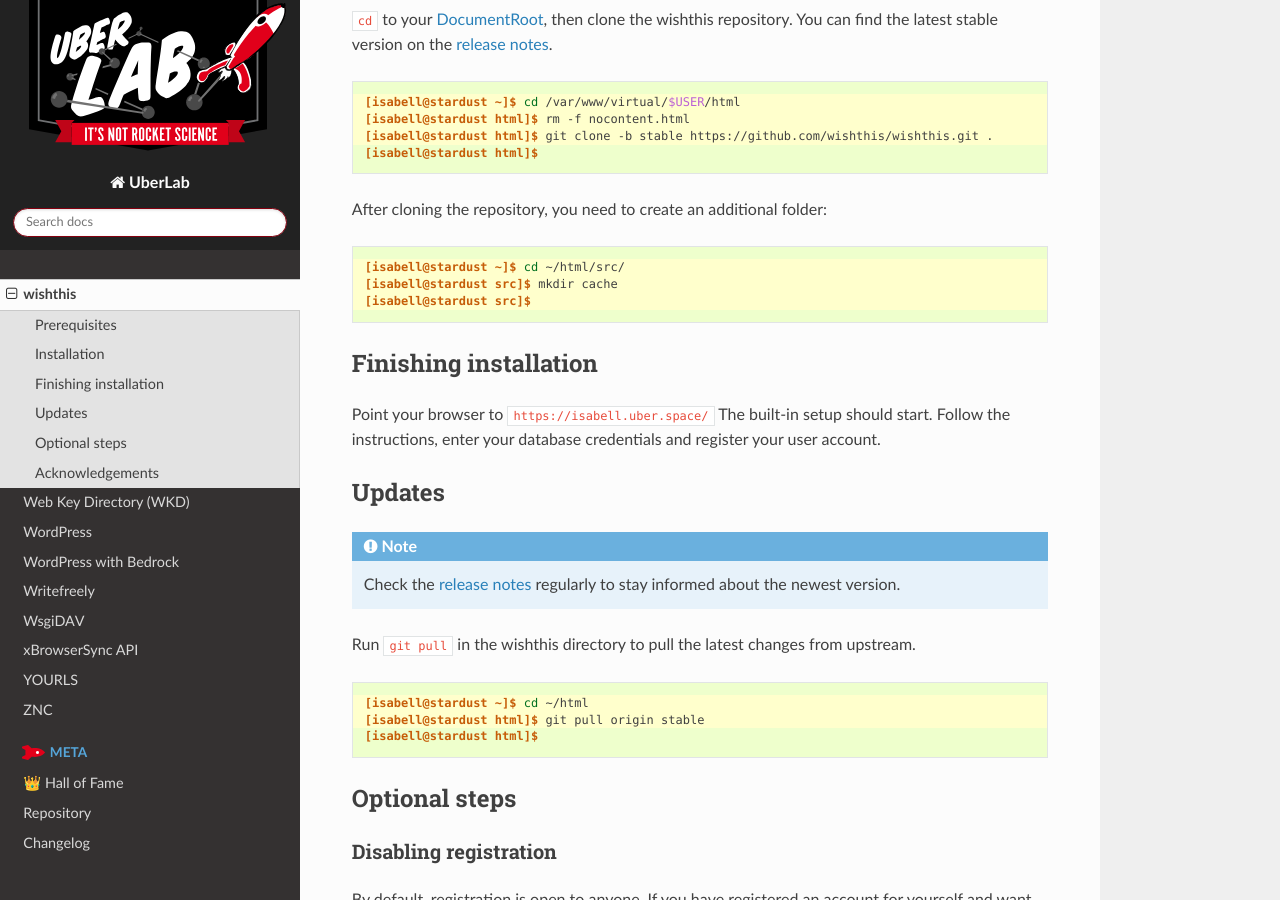
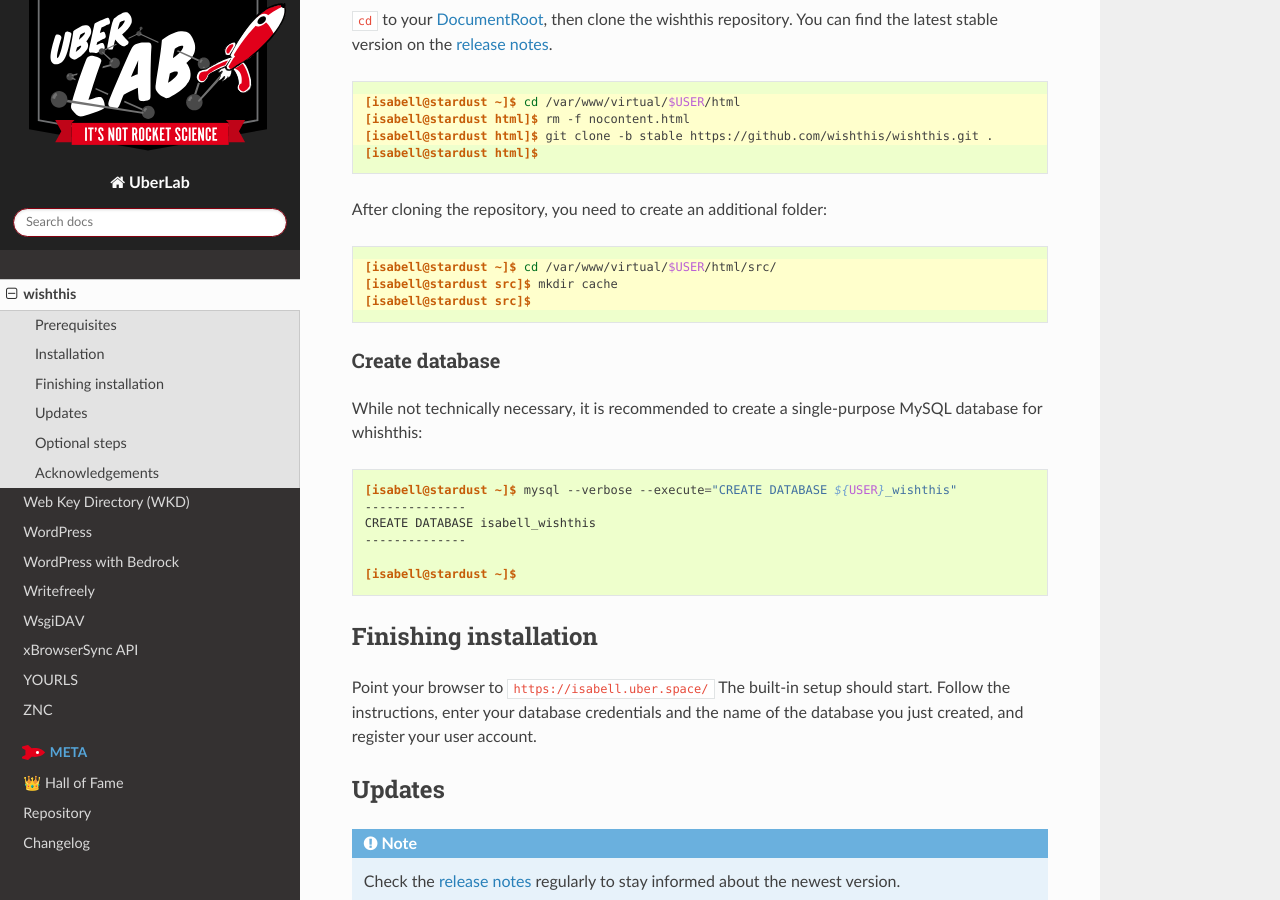
Before and after one commit to Uberspace/lab, a Sphinx documentation site: the page built from source/guide_wishthis.rst, in a window 1280 px wide and 900 px high, scrolled down 1779 px. Built offline with Sphinx 7.4.7 and the Read the Docs theme 2.0.0, drawn with Linux system fonts in a browser that asks for light colours.

Commit message:
minor changes

```diff
--- a/source/guide_wishthis.rst
+++ b/source/guide_wishthis.rst
@@ -65,14 +65,28 @@ After cloning the repository, you need to create an additional folder:
 .. code-block:: console
  :emphasize-lines: 1,2,3
 
- [isabell@stardust ~]$ cd ~/html/src/
+ [isabell@stardust ~]$ cd /var/www/virtual/$USER/html/src/
  [isabell@stardust src]$ mkdir cache
  [isabell@stardust src]$
+
+Create database
+---------------
+
+While not technically necessary, it is recommended to create a single-purpose MySQL database for whishthis:
+
+.. code-block:: console
+
+ [isabell@stardust ~]$ mysql --verbose --execute="CREATE DATABASE ${USER}_wishthis"
+ --------------
+ CREATE DATABASE isabell_wishthis
+ --------------
+
+ [isabell@stardust ~]$
 
 Finishing installation
 ======================
 
-Point your browser to ``https://isabell.uber.space/`` The built-in setup should start. Follow the instructions, enter your database credentials and register your user account.
+Point your browser to ``https://isabell.uber.space/`` The built-in setup should start. Follow the instructions, enter your database credentials and the name of the database you just created, and register your user account.
 
 Updates
 =======
```
